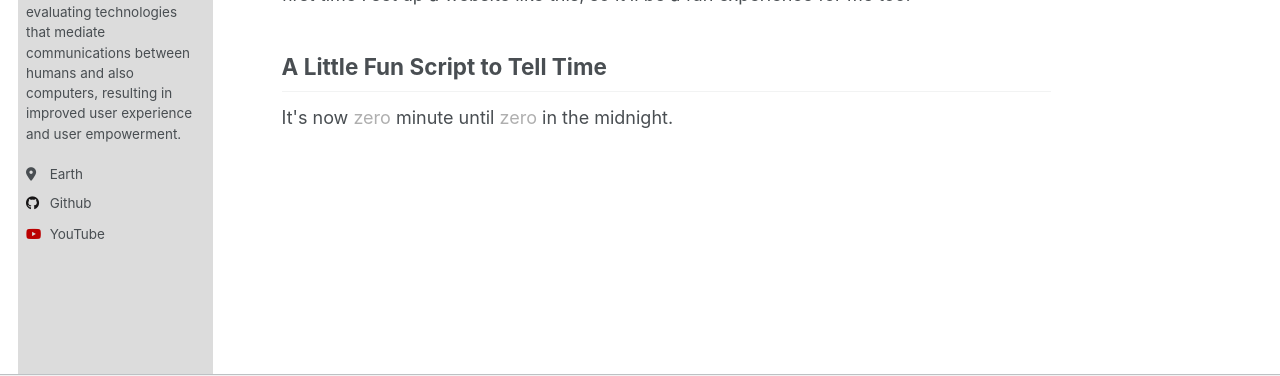
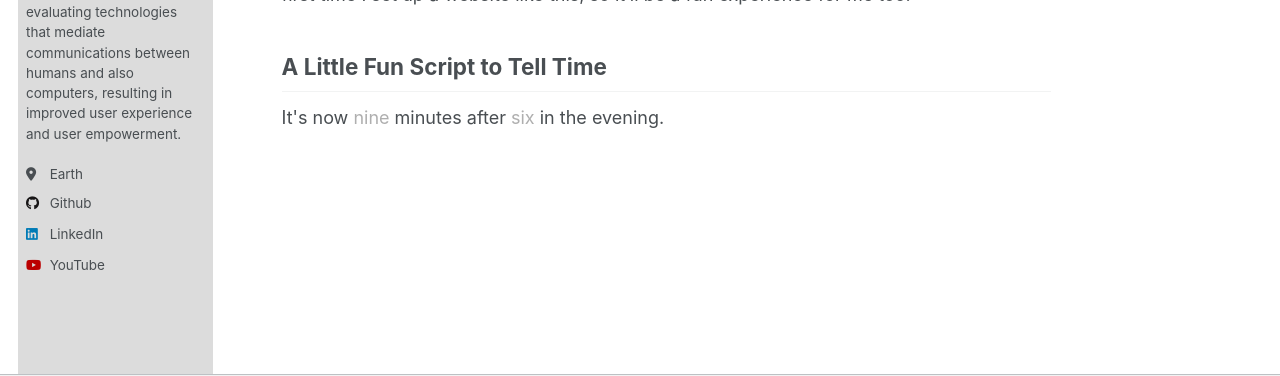
Before and after one commit to CompSciwithDrVictor/compsciwithdrvictor, a Jekyll site: the page built from _pages/about.md, in a window 1280 px wide and 900 px high, scrolled down 887 px. Shown: the part 371-747 px from the top of the window. Built offline with Jekyll 4.4.1, drawn with Linux system fonts in a browser that asks for light colours.

Commit message:
updated comment style to accommodate compress html syle

```diff
--- a/_config.yml
+++ b/_config.yml
@@ -43,7 +43,7 @@ author:
   bitbucket        : # Username - Update with your username on the site
   codepen          : # Username
   dribbble         : # Username
-  github           : "CompSciwithDrVictor"
+  github           : CompSciwithDrVictor
   kaggle           : # Username
   stackoverflow    : # User number or user number and name (i.e., use "1" or "1/jeff-atwood")
 
@@ -57,7 +57,7 @@ author:
   keybase          : # Username
   instagram        : # Username
   lastfm           : # Username
-  linkedin         : # Username
+  linkedin         : thisisvictor
   mastodon         : # URL
   medium           : # URL
   pinterest        : # Username
--- a/_includes/author-profile.html
+++ b/_includes/author-profile.html
@@ -148,7 +148,7 @@
         <li><a href="https://www.xing.com/profile/{{ author.xing }}"><i class="fab fa-fw fa-xing icon-pad-right" aria-hidden="true"></i>XING</a></li>
       {% endif %}
       {% if author.youtube %}
-        <li><a href="https://www.youtube.com/user/{{ author.youtube }}"><i class="fab fa-fw fa-youtube icon-pad-right" aria-hidden="true"></i>YouTube</a></li>
+        <li><a href="https://www.youtube.com/{{ author.youtube }}"><i class="fab fa-fw fa-youtube icon-pad-right" aria-hidden="true"></i>YouTube</a></li>
       {% endif %}
       {% if author.zhihu %}
       <li><a href="{{ author.zhihu }}"><i class="fab fa-fw fa-zhihu icon-pad-right" aria-hidden="true"></i>Zhihu</a></li>
--- a/_pages/about.md
+++ b/_pages/about.md
@@ -33,7 +33,7 @@ A Little Fun Script to Tell Time
 ------
 <font id="timeString">It's now <font color="#afafaf">zero</font> minute until <font color="#afafaf">zero</font> in the midnight.</font>
 <script>
-//reference: rossgoodwin.com/clock
+/*reference: rossgoodwin.com/clock*/
 
 var numToText =
 [ "zero", "one", "two", "three", "four", "five", "six", "seven", "eight", "nine", "ten", "eleven", "twelve", "thirteen", "fourteen", "fifteen", "sixteen", "seventeen", "eighteen", "nineteen", "twenty" ];
@@ -46,19 +46,19 @@ function startTime() {
         var h = today.getHours();
         var m = today.getMinutes();
         document.getElementById("timeString").innerHTML = "It\'s now ";
-        if (m === 0) {//it's the o'clock
+        if (m === 0) {/*it's the o'clock*/
                 document.getElementById("timeString").innerHTML += ctt0(h, m);
         } else if (m > 0 && m < 15) {
                 document.getElementById("timeString").innerHTML += ctt1(h, m);
-        } else if (m === 15) {//it's the quarter-past
+        } else if (m === 15) {/*it's the quarter-past*/
                 document.getElementById("timeString").innerHTML += ctt2(h, m);
         } else if (m > 15 && m < 30) {
                 document.getElementById("timeString").innerHTML += ctt3(h, m);
-        } else if (m === 30) {//it's the half-past
+        } else if (m === 30) {/*it's the half-past*/
                 document.getElementById("timeString").innerHTML += ctt4(h, m);
         } else if (m > 30 && m < 45) {
                 document.getElementById("timeString").innerHTML += ctt3(h, m);
-        } else if (m === 45) {//it's the quarter-to
+        } else if (m === 45) {/*it's the quarter-to*/
                 document.getElementById("timeString").innerHTML += ctt6(h, m);
         } else if (m > 45 && m <= 49) {
                 document.getElementById("timeString").innerHTML += ctt3(h, m);
@@ -68,7 +68,7 @@ function startTime() {
         document.getElementById("timeString").innerHTML += ".";
 }
 
-//the o'clock case
+/*the o'clock case*/
 function ctt0(hour, minute) {
         var timeStr = "";
 
@@ -84,7 +84,7 @@ function ctt0(hour, minute) {
                 timeStr += fontTagFront + numToText[hr] + fontTagBack;
         }
 
-        //neither midnight nor noon
+        /*neither midnight nor noon*/
         if (hour != 0 && hour != 12) {
                 timeStr += " o\'clock";
 
@@ -100,11 +100,11 @@ function ctt0(hour, minute) {
         return timeStr;
 }
 
-//the x-minutes-past-hour case
+/*the x-minutes-past-hour case*/
 function ctt1(hour, minute) {
         var timeStr = "";
 
-        //timeStr += minute;
+        /*timeStr += minute;*/
         if (minute <= 20) {
                 timeStr += fontTagFront + numToText[minute] + fontTagBack;
          } else if (minute < 30) {
@@ -123,9 +123,9 @@ function ctt1(hour, minute) {
                 timeStr += fontTagFront + "fifty-"+numToText[minute%10] + fontTagBack;
          }
 
-        if (minute === 1) {//singular
+        if (minute === 1) {/*singular*/
                 timeStr += " minute";
-        } else {//plural
+        } else {/*plural*/
                 timeStr += " minutes";
         }
 
@@ -135,9 +135,9 @@ function ctt1(hour, minute) {
                 timeStr += " after";
         }
 
-        if (hour === 0) {//midnight
+        if (hour === 0) {/*midnight*/
                 timeStr += " midnight";
-        } else if (hour === 12) {//noon
+        } else if (hour === 12) {/*noon*/
                 timeStr += " noon";
         } else {
                 var hr = hour;
@@ -160,7 +160,7 @@ function ctt1(hour, minute) {
         return timeStr;
 }
 
-//the quarter-past-hour case
+/*the quarter-past-hour case*/
 function ctt2(hour, minute) {
         var timeStr = "";
 
@@ -202,7 +202,7 @@ function ctt2(hour, minute) {
         return timeStr;
 }
 
-//the hour-minute case
+/*the hour-minute case*/
 function ctt3(hour, minute) {
         var timeStr = "";
 
@@ -255,7 +255,7 @@ function ctt3(hour, minute) {
         return timeStr;
 }
 
-//the half-past case
+/*the half-past case*/
 function ctt4(hour, minute) {
         var timeStr = "";
 
@@ -291,7 +291,7 @@ function ctt4(hour, minute) {
         return timeStr;
 }
 
-//the quater-to-hour case
+/*the quater-to-hour case*/
 function ctt6(hour, minute) {
         var timeStr = "";
 
@@ -328,7 +328,7 @@ function ctt6(hour, minute) {
         return timeStr;
 }
 
-//the x-minutes-to-hour case
+/*the x-minutes-to-hour case*/
 function ctt8(hour, minute) {
         var timeStr = "";
 
@@ -371,7 +371,7 @@ function ctt8(hour, minute) {
         return timeStr;
 }
 
-//iterate and update time if the minute is changed
+/*iterate and update time if the minute is changed*/
 function checkMinute() {
         var minute = new Date().getMinutes();
         if (minute != currentMinute) {
@@ -380,12 +380,12 @@ function checkMinute() {
         }
 }
 
-//set the minute when the page loads
+/*set the minute when the page loads*/
 var currentMinute = new Date().getMinutes();
 
 (function() {
         startTime();
-        setInterval(checkMinute, 5000); //run every 5 sec
+        setInterval(checkMinute, 5000); /*run every 5 sec*/
 } ());
 
 </script>
```
